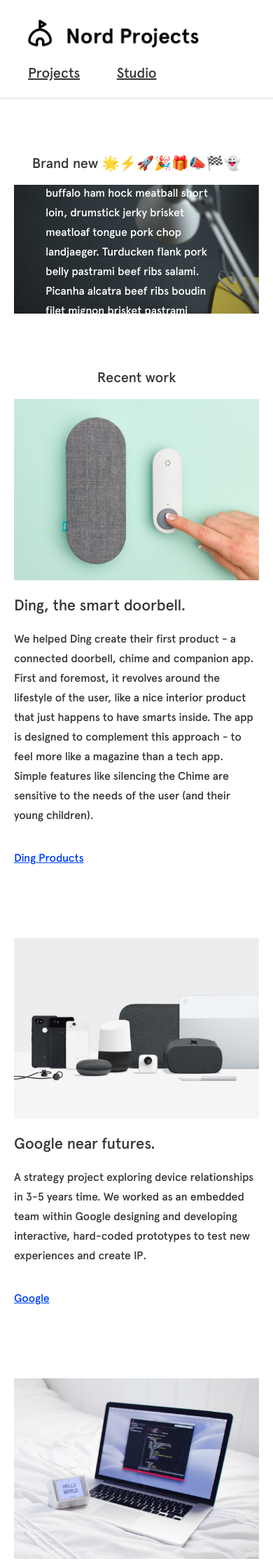
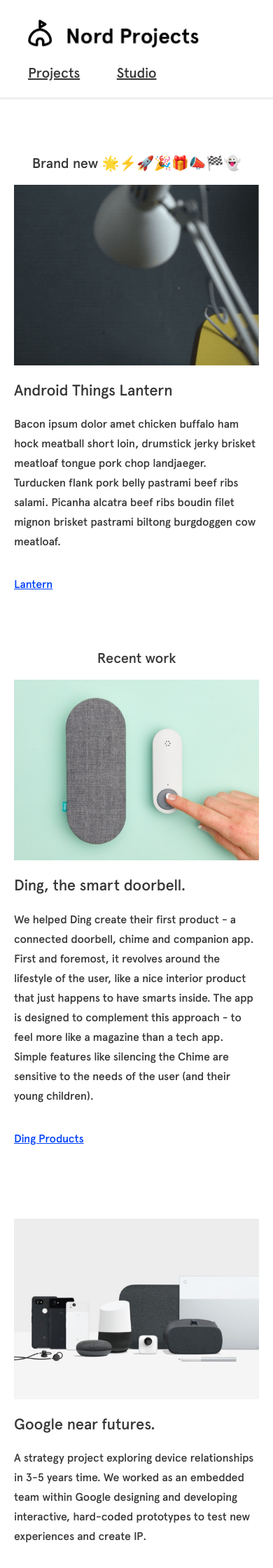
Before and after one commit to teguhpl/nordprojects.github.io, a Jekyll site: the page built from projects/index.html, in a window 390 px wide. Shown: the top 2240 px of the page at 70% size. Built offline with Jekyll 4.4.1, drawn with Linux system fonts in a browser that asks for light colours.

Commit message:
Show project hero as a card on mobile

```diff
--- a/_data/projects.yaml
+++ b/_data/projects.yaml
@@ -1,6 +1,7 @@
 - name: Lantern
   title: "Android Things Lantern"
   desktop_image: /img/projects/lantern-desktop.jpg
+  image: /img/projects/lantern.jpg
   description: "Bacon ipsum dolor amet chicken buffalo ham hock meatball short loin, drumstick jerky brisket meatloaf tongue pork chop landjaeger. Turducken flank pork belly pastrami beef ribs salami. Picanha alcatra beef ribs boudin filet mignon brisket pastrami biltong burgdoggen cow meatloaf."
   link_title: Lantern
   link_url: https://developer.android.com/things/index.html
--- a/projects/index.html
+++ b/projects/index.html
@@ -46,10 +46,19 @@ layout: base
     color: #FFFFFF;
     font-size: 16px;
   }
+  .hero-mobile {
+    display: none;
+  }
   @media (max-width: 767px) {
     .col-centered{
       float: none;
       margin: 0 auto;
+    }
+    .hero {
+      display: none;
+    }
+    .hero-mobile {
+      display: block;
     }
   }
 </style>
@@ -57,11 +66,21 @@ layout: base
 <div class="margins project-margins">
   <h2>Brand new 🌟⚡️🚀🎉🎁📣🏁👻</h2>
   {% assign hero = site.data.projects[0] %}
+  <!-- Hero Desktop -->
   <div class="hero" style="background-image: url({{ hero.desktop_image }});">
     <div class="hero-card">
       <h3>{{ hero.title }}</h3>
       <p>{{ hero.description }}</p>
       <a class="hero-link" href="{{ hero.link_url }}">{{ hero.link_title }}</a>
+    </div>
+  </div>
+  <!-- Hero Mobile -->
+  <div class="row hero-mobile">
+    <div class="col-sm-6 project-card col-centered" style="padding-bottom: 0px;">
+      <img src="{{ hero.image }}" style="width: 537px;" />
+      <h3>{{ hero.title }}</h3>
+      <p>{{ hero.description }}</p>
+      <a class="project-link" href="{{ hero.link_url }}">{{ hero.link_title }}</a>
     </div>
   </div>
 
```
Also changed, not shown: img/projects/lantern.jpg (added).
